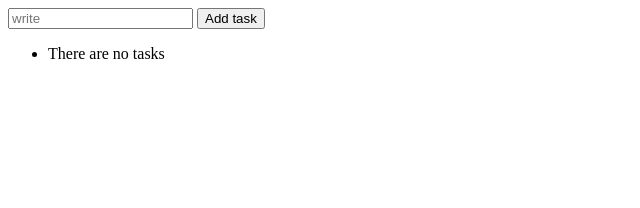
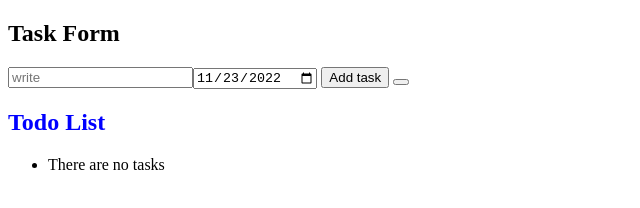
Before and after one commit to sr-lenin/dom-manipulation, a plain HTML site: page index.html in a window 1280 px wide. Shown: the whole page, without its empty margins (0-640 px from the left). Drawn offline with Linux system fonts and the light colour scheme.

Commit message:
practice dom-manipulation

```diff
--- a/index.html
+++ b/index.html
@@ -12,7 +12,7 @@
 <body>
     <form id="task-form">
         <input type="text" name="task" placeholder="write" value=""/>
-        <button>Add task</button>
+        <button id="butonn">Add task</button>
     </form>
 
     <ul id="todo-list">
--- a/src/index.js
+++ b/src/index.js
@@ -2,46 +2,23 @@ const taskForm = document.querySelector('#task-form')
 const taskInput = document.querySelector('#task-form input[name="task"]')
 const todos = document.querySelector('#todo-list')
 
-// crea un elemeneto con el nombre de la etiqueta
-// const h1 = document.createElement("h1")
-// h1.innerText = "<span>kuk</span>"
-// h1.style.color = "blue"
+// tarea 1
+const buttonElement = document.createElement("button")
+taskForm.appendChild(buttonElement)
 
-// agrega un elemento dentro del formulario como su ultimo hijo
-// taskForm.appendChild(h1)
+// tarea 2
+const formTittle = document.createElement('h2')
+formTittle.textContent = 'Task Form'
+taskForm.before(formTittle)
 
-// agraga un elemento dentro del formulario como primer hijo
-// taskForm.prepend(h1)
+// tarea 3
+const listTittle = document.createElement('h2')
+listTittle.textContent = 'Todo List'
+listTittle.style.color =  'blue'
+todos.before(listTittle)
 
-// agrega un elemento antes del formulario como hermano
-// taskForm.before(h1)
-
-// agrega un elementpo despues del formulario como hermano
-// taskForm.after(h1)
-
-// elimina un elemento
-// taskForm.remove()
-
-// elimina un elemento de los hijos del formulario
-// taskForm.removeChild(h1)
-
-// agrega una o varias clases al elemento
-// taskForm.classList.add("amigo", 'primo')
-
-// borra una clase ya existente dek elemento
-// taskForm.classList.remove('primo')
-
-// agrega una clase innesistente y/o borra si ya hay una
-// taskForm.classList.toggle('hermano')
-
-// remplaza una clase por otra
-// taskForm.classList.replace('amigo', 'hermana')
-
-// ver propiendades de los ementos
-// console.log(taskForm);
-
-// ver el valor de un input
-// console.log(taskInput.value);
-
-// modificar el valor del input
-// taskInput.value = "fecha"
+const inputElement = document.createElement('input')
+inputElement.type = 'date'
+inputElement.value = '2022-11-23'
+// inputElement.value = new Date().toISOString().split('T')[0]
+taskInput.after(inputElement)
```
Also changed, not shown: 1 other file.
